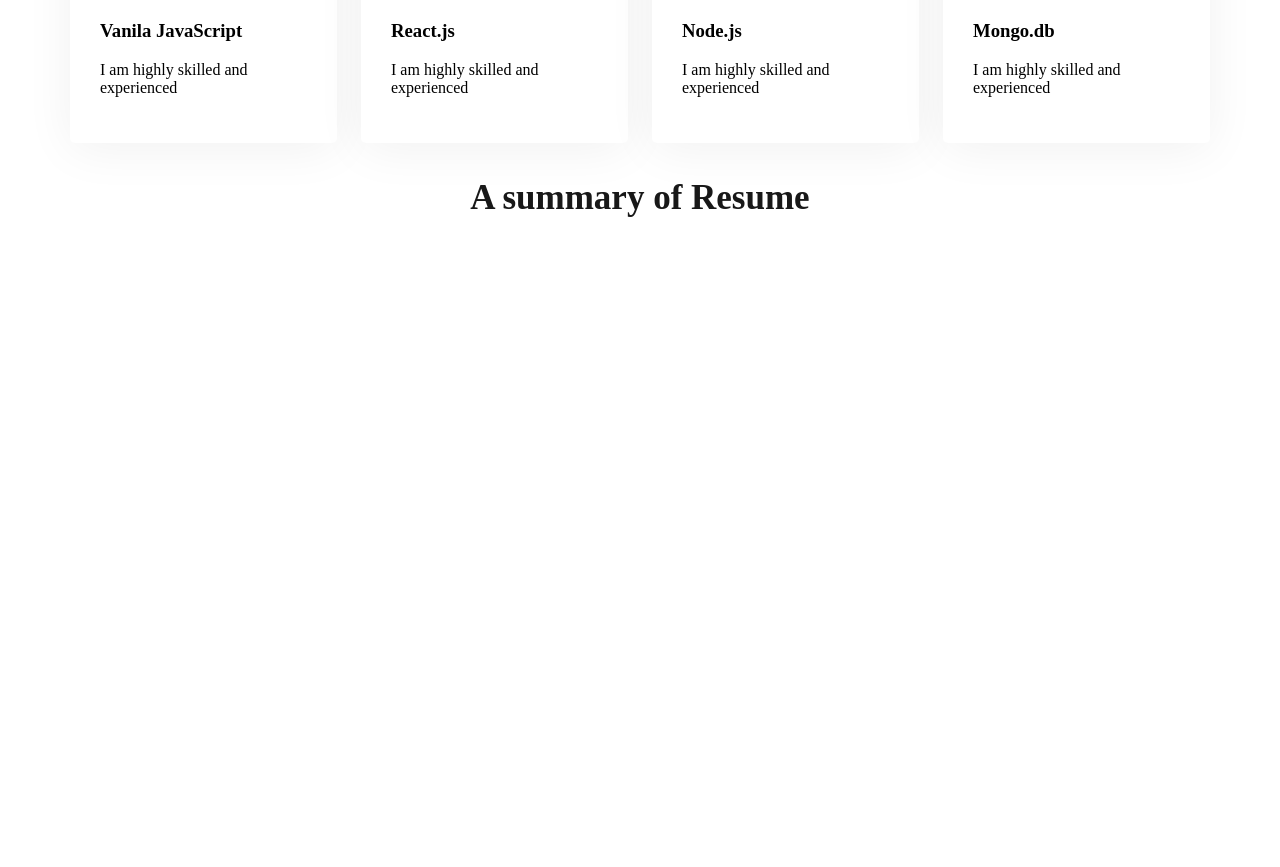
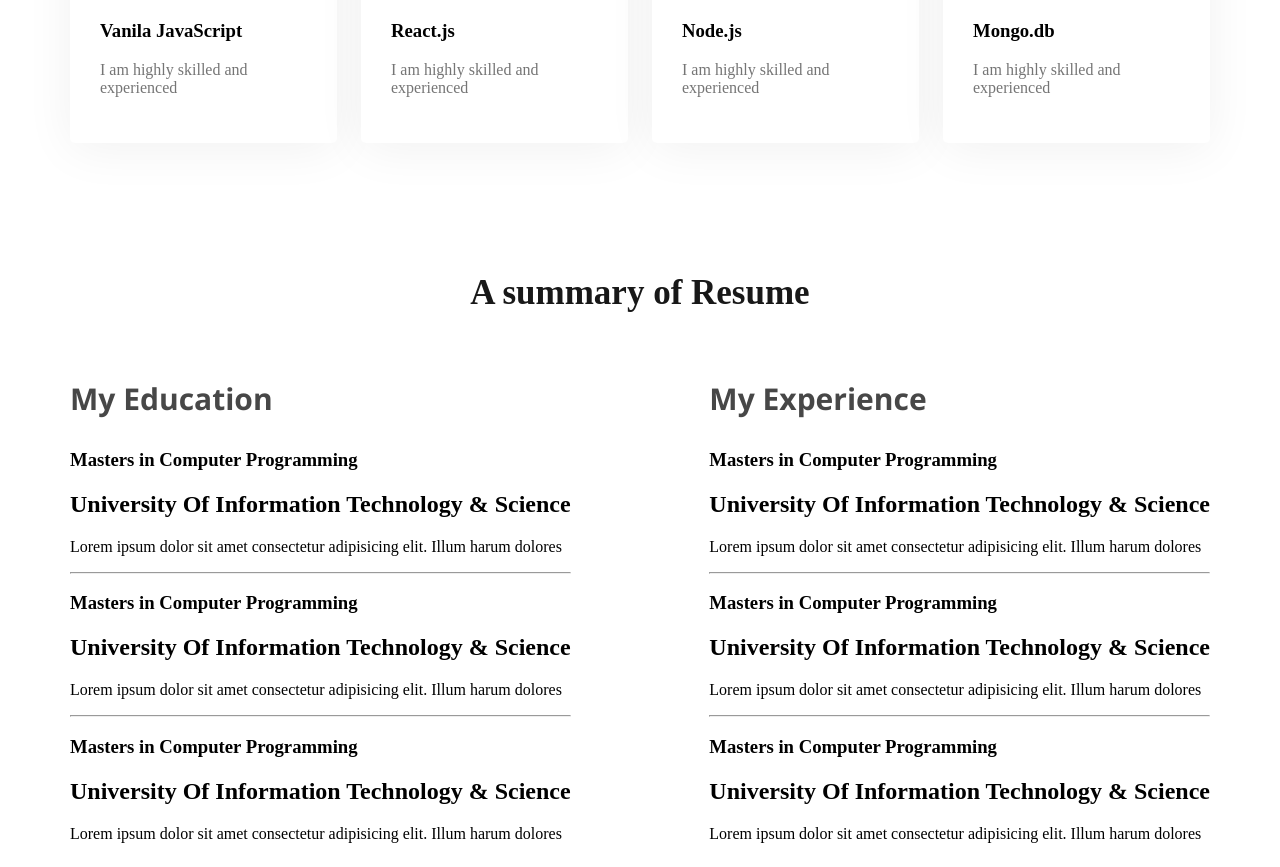
Before and after one commit to Smart-imran/web-developer-portfolio, a plain HTML site: page index.html in a window 1280 px wide. Shown: the part 1815-2682 px from the top of the page. Before the commit the page ends 2068 px from the top, so only its background shows below. Drawn offline with nearby package versions, Linux system fonts and the light colour scheme.

Commit message:
resume-conainer

```diff
--- a/index.html
+++ b/index.html
@@ -90,7 +90,7 @@
 
         <!-- what i do section -->
         <section>
-            <h3 class="section-title">What i do</h3>
+            <h3 class="section-title">What I Do...</h3>
             <p id="what-i-do" class="section-description">Lorem ipsum dolor, sit amet consectetur adipisicing elit. Odit
                 consequuntur, debitis dignissimos tempore maiores esse sapiente, ipsum dolor autem fugit neque
                 architecto eum repudiandae ea laboriosam? Quae consequuntur id iusto.
@@ -125,8 +125,55 @@
         <!-- resume section -->
         <section>
             <h3 class="section-title">A summary of Resume</h3>
+            <div class="resume-container">
+                <!-- .resume-colume*2>h3.resume-colume-title -->
 
+                <div class="resume-colume">
+                    <h3 class="resume-colume-title">My Education</h3>
 
+                    <div class="resume-item">
+                        <h3 class="resume-item-title">Masters in Computer Programming</h3>
+                        <h2 class="resume-item-institute">University Of Information Technology & Science</h2>
+                        <p class="resume-item-description">Lorem ipsum dolor sit amet consectetur adipisicing elit. Illum harum dolores </p>
+                    </div>
+                    <hr>
+                    <div class="resume-item">
+                        <h3 class="resume-item-title">Masters in Computer Programming</h3>
+                        <h2 class="resume-item-institute">University Of Information Technology & Science</h2>
+                        <p class="resume-item-description">Lorem ipsum dolor sit amet consectetur adipisicing elit. Illum harum dolores </p>
+                    </div>
+                    <hr>
+                    <div class="resume-item">
+                        <h3 class="resume-item-title">Masters in Computer Programming</h3>
+                        <h2 class="resume-item-institute">University Of Information Technology & Science</h2>
+                        <p class="resume-item-description">Lorem ipsum dolor sit amet consectetur adipisicing elit. Illum harum dolores </p>
+                    </div>
+
+                </div>
+
+                <div class="resume-colume">
+                    <h3 class="resume-colume-title">My Experience</h3>
+
+                    <div class="resume-item">
+                        <h3 class="resume-item-title">Masters in Computer Programming</h3>
+                        <h2 class="resume-item-institute">University Of Information Technology & Science</h2>
+                        <p class="resume-item-description">Lorem ipsum dolor sit amet consectetur adipisicing elit. Illum harum dolores </p>
+                    </div>
+                    <hr>
+                    <div class="resume-item">
+                        <h3 class="resume-item-title">Masters in Computer Programming</h3>
+                        <h2 class="resume-item-institute">University Of Information Technology & Science</h2>
+                        <p class="resume-item-description">Lorem ipsum dolor sit amet consectetur adipisicing elit. Illum harum dolores </p>
+                    </div>
+                    <hr>
+                    <div class="resume-item">
+                        <h3 class="resume-item-title">Masters in Computer Programming</h3>
+                        <h2 class="resume-item-institute">University Of Information Technology & Science</h2>
+                        <p class="resume-item-description">Lorem ipsum dolor sit amet consectetur adipisicing elit. Illum harum dolores </p>
+                    </div>
+
+                </div>
+            </div>
 
 
         </section>
--- a/style/portfolio2.css
+++ b/style/portfolio2.css
@@ -115,6 +115,10 @@ main{
     margin: 0 auto;
 }
 
+main section{
+    margin-top: 130px;
+}
+
 /* about section style */
 
 .about{
@@ -151,3 +155,21 @@ main{
     box-shadow: 0px 6px 50px 0px rgba(0,0,0, 0.06);
 
 }
+
+.skill-description{
+    color: #757575;
+}
+
+/* resume section */
+
+.resume-colume-title{
+    color: #474747;
+    font-family: Open Sans;
+    font-size: 30px;
+    font-weight: 700;
+}
+
+.resume-container{
+    display: flex;
+    justify-content: space-between;
+}
```
